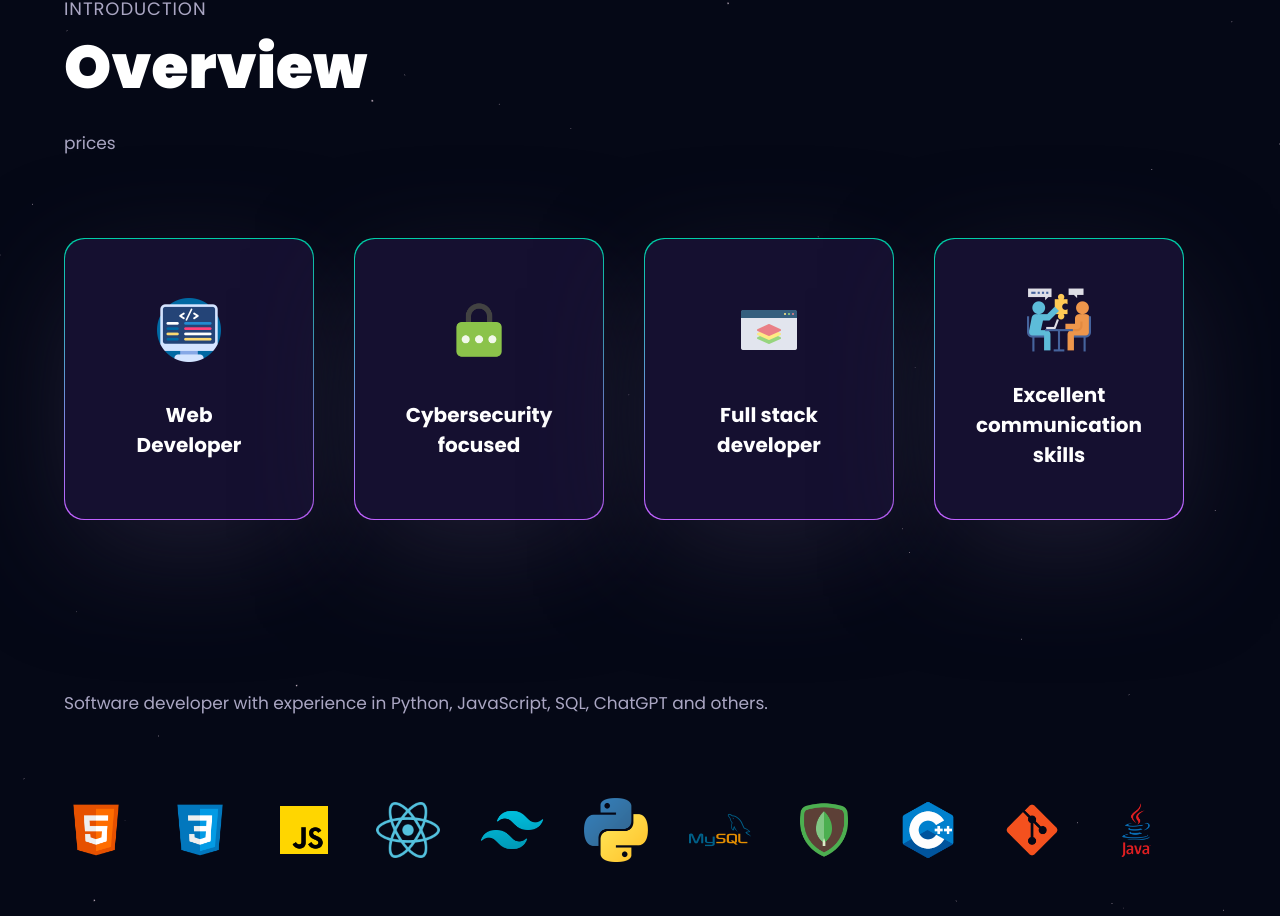
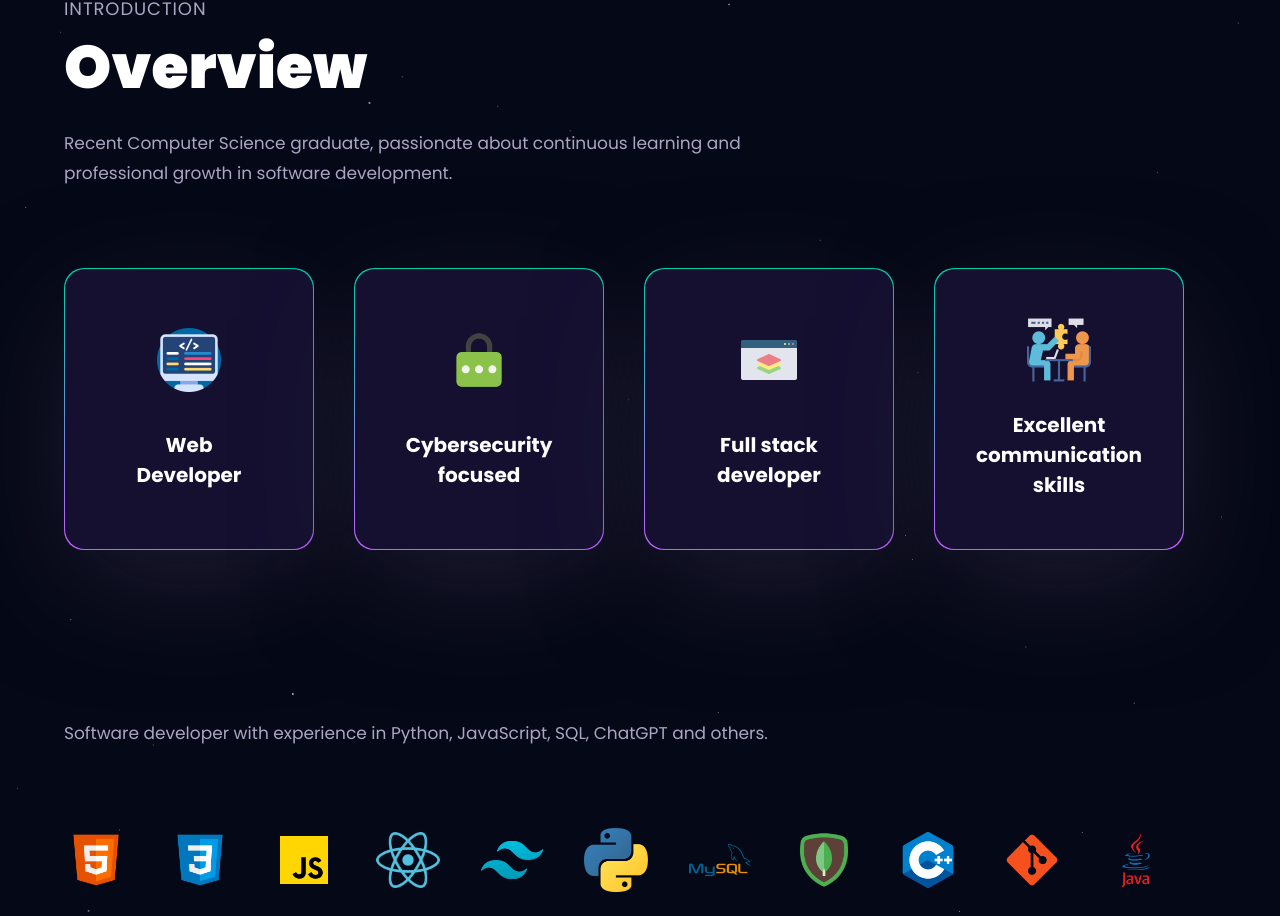
Before and after one commit to erGoProcsee/portfolio_react, a React (Vite) app: page / in a window 1280 px wide. Shown: the part 893-1809 px from the top of the page. Built offline with nearby package versions, Linux system fonts and the light colour scheme.

Commit message:
about clarity

```diff
--- a/src/components/About.jsx
+++ b/src/components/About.jsx
@@ -48,7 +48,9 @@ const About = () => {
       <motion.p variants={fadeIn("", "", 0.1, 1)}
         className="mt-4 text-secondary text-[17px]
        max-w-3xl leading-[30px]">
-        prices
+        Recent Computer Science graduate, passionate
+        about continuous learning and professional growth in software
+        development.
       </motion.p>
 
       <div className="mt-20 flex flex-wrap gap-10">
```
